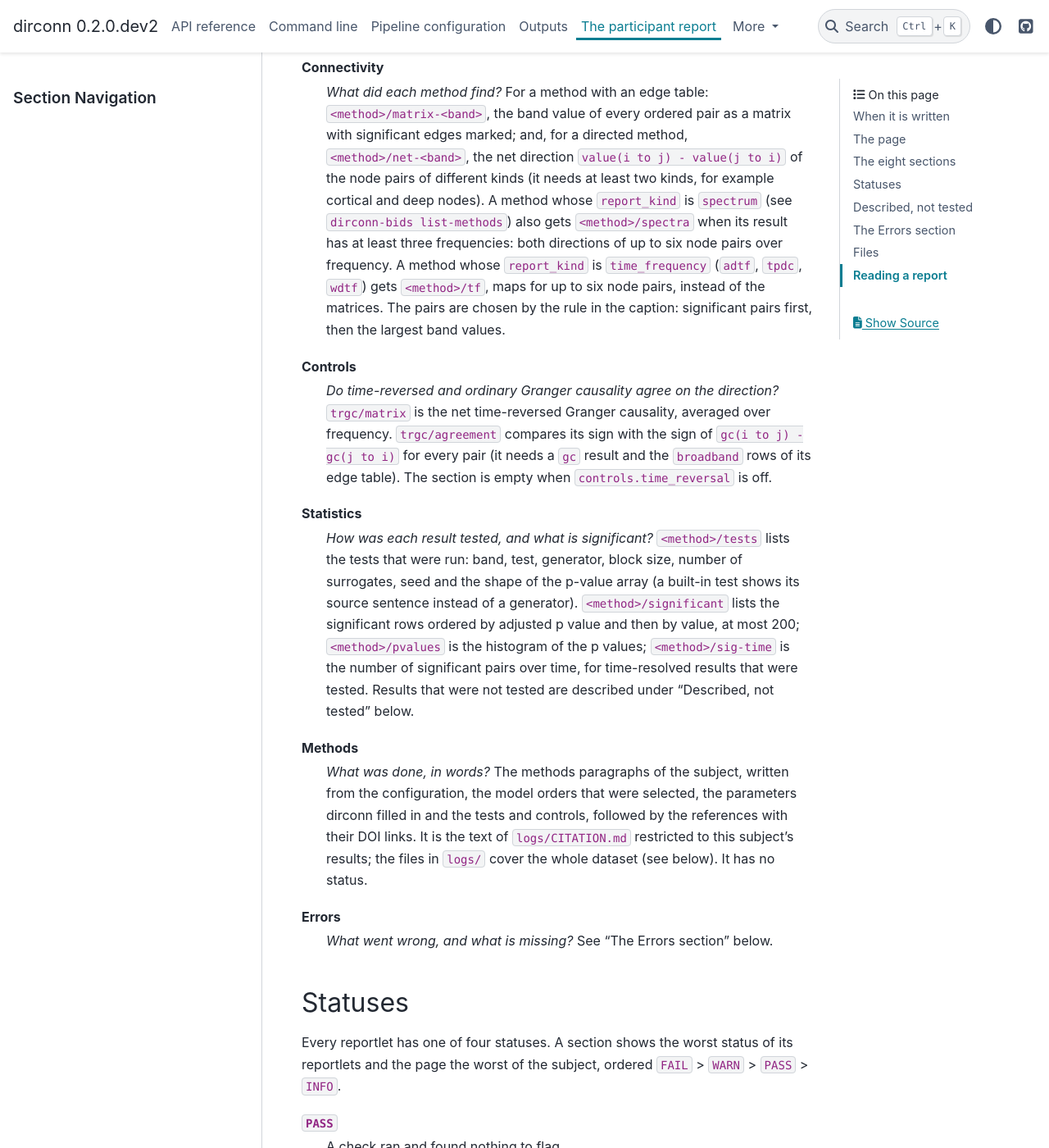
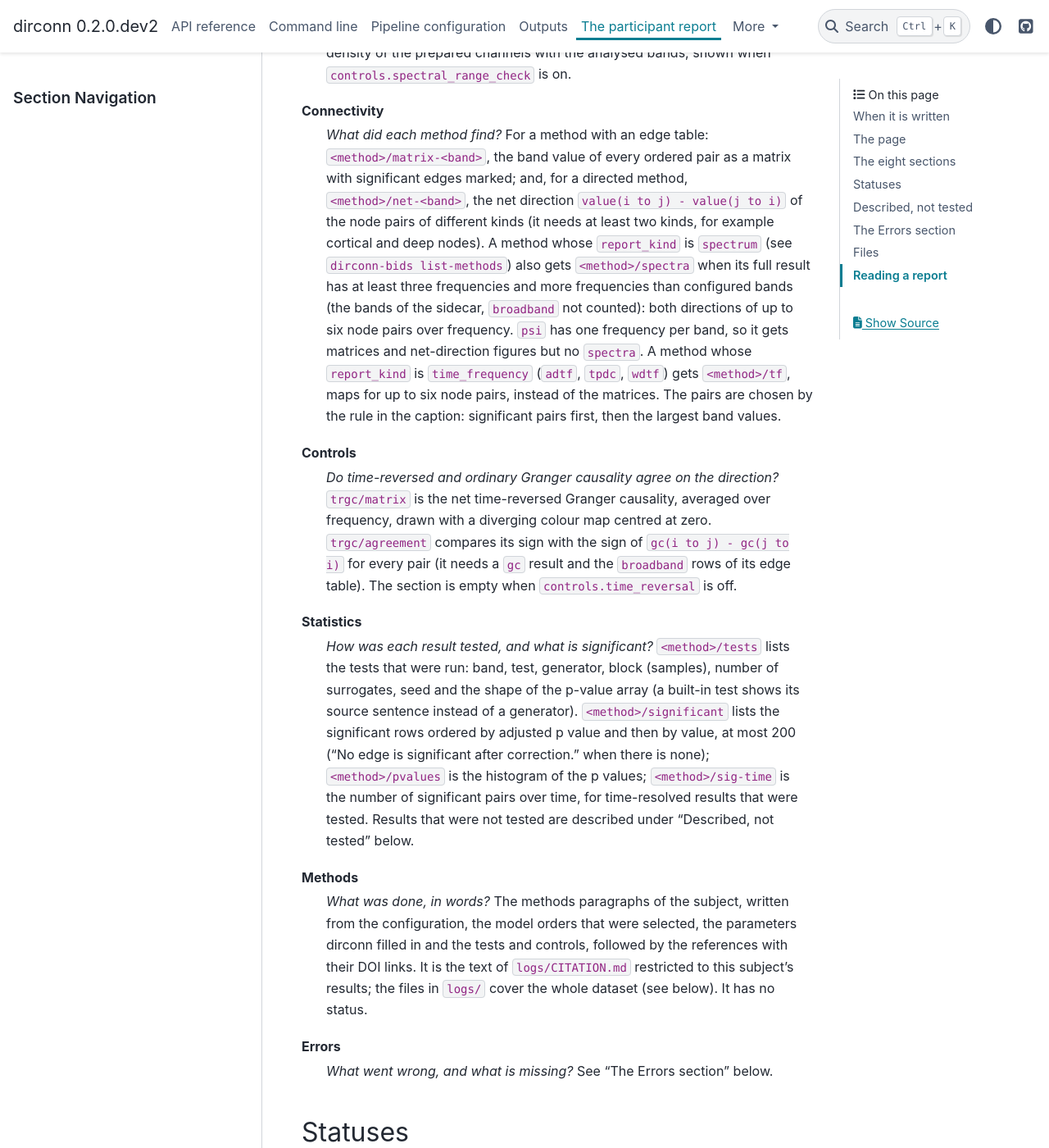
Before and after one commit to HanweiLiu-Viola/dirconn, a Sphinx documentation site: the page built from docs/report.rst, in a window 1280 px wide and 1400 px high, scrolled down 2247 px. Shown: the whole window at 82% size. Built offline with Sphinx 7.4.7 and the PyData theme 0.15.4, drawn with Linux system fonts in a browser that asks for light colours; pages that are not in the unit, such as notebooks, are missing from menus; some of the changed text lies outside the part shown.

Commit message:
docs: report guide matches the code; tutorials 15 to 18 simulate; docker example line break

```diff
--- a/docs/index.rst
+++ b/docs/index.rst
@@ -44,7 +44,7 @@ pyCirclize); the map of the cortical surface needs ``plot-extra`` and MNE's 3D p
 Tutorials that need the MNE sample dataset
 ------------------------------------------
 
-Tutorials 1 to 6, 9 to 12, 15 and 16 use simulated data only. Tutorials 7, 8, 13 and 14 need the MNE
+Tutorials 1 to 6, 9 to 12 and 15 to 18 use simulated data only. Tutorials 7, 8, 13 and 14 need the MNE
 ``sample`` dataset (about 1.5 GB). dirconn **never downloads it without being asked**: the tutorials
 call :func:`dirconn.datasets.require_sample`, which looks for the data locally and, if it is missing,
 stops with the size, the ``MNE_DATA`` setting and the download command.
--- a/docs/report.rst
+++ b/docs/report.rst
@@ -17,8 +17,9 @@ When it is written
   code 0 or 1), for every subject that had a recording in the run, and then the methods text of the
   whole output dataset. A run that skipped every task (a repeat) writes them again.
 * ``dirconn-bids BIDS_DIR OUTPUT_DIR participant --reports-only`` writes them again from the files in
-  ``OUTPUT_DIR/dirconn`` without reading the BIDS dataset or the configuration and without computing
-  anything. Use it after updating dirconn, or to rebuild a report that failed.
+  ``OUTPUT_DIR/dirconn`` without reading the BIDS dataset and without computing anything. It reads
+  the configuration stored in the output dataset (``dirconn.toml``); ``--config`` and ``--set`` are
+  ignored. Use it after updating dirconn, or to rebuild a report that failed.
 * ``--boilerplate-only`` writes only ``logs/CITATION.*``. See :doc:`usage` for both options.
 
 A subject's report covers every recording of that subject in the output dataset, including those of
@@ -50,7 +51,8 @@ builds them; ``<method>`` is a name from ``estimation.methods`` and ``<band>`` a
 
 Summary
    *Which recordings does this report cover, and what produced them?* ``summary/overview``: one row per
-   recording with its input files, the SHA-256 over them, the methods and bands that have results,
+   recording with its input files, the SHA-256 over them (the first 12 hex digits and an ellipsis in the table; the
+   full value is kept in the reportlet file), the methods and bands that have results,
    the start and end of the run that wrote them, the dirconn version, the Docker image tag and
    revision (``not recorded`` outside the image) and the git commit of a source install. The status is
    the worst of every reportlet of the subject.
@@ -77,23 +79,27 @@ Connectivity
    ``<method>/net-<band>``, the net direction ``value(i to j) - value(j to i)`` of the node pairs of
    different kinds (it needs at least two kinds, for example cortical and deep nodes). A method whose
    ``report_kind`` is ``spectrum`` (see ``dirconn-bids list-methods``) also gets
-   ``<method>/spectra`` when its result has at least three frequencies: both directions of up to six
-   node pairs over frequency. A method whose ``report_kind`` is ``time_frequency`` (``adtf``,
+   ``<method>/spectra`` when its full result has at least three frequencies and more frequencies
+   than configured bands (the bands of the sidecar, ``broadband`` not counted): both directions of
+   up to six node pairs over frequency. ``psi`` has one frequency per band, so it gets matrices
+   and net-direction figures but no ``spectra``. A method whose ``report_kind`` is ``time_frequency`` (``adtf``,
    ``tpdc``, ``wdtf``) gets ``<method>/tf``, maps for up to six node pairs, instead of the
    matrices. The pairs are chosen by the rule in the caption:
    significant pairs first, then the largest band values.
 
 Controls
    *Do time-reversed and ordinary Granger causality agree on the direction?* ``trgc/matrix`` is the
-   net time-reversed Granger causality, averaged over frequency. ``trgc/agreement`` compares its sign
+   net time-reversed Granger causality, averaged over frequency, drawn with a diverging colour map
+   centred at zero. ``trgc/agreement`` compares its sign
    with the sign of ``gc(i to j) - gc(j to i)`` for every pair (it needs a ``gc`` result and the
    ``broadband`` rows of its edge table). The section is empty when ``controls.time_reversal`` is off.
 
 Statistics
    *How was each result tested, and what is significant?* ``<method>/tests`` lists the tests that were
-   run: band, test, generator, block size, number of surrogates, seed and the shape of the p-value
+   run: band, test, generator, block (samples), number of surrogates, seed and the shape of the p-value
    array (a built-in test shows its source sentence instead of a generator). ``<method>/significant``
-   lists the significant rows ordered by adjusted p value and then by value, at most 200;
+   lists the significant rows ordered by adjusted p value and then by value, at most 200
+   ("No edge is significant after correction." when there is none);
    ``<method>/pvalues`` is the histogram of the p values; ``<method>/sig-time`` is the number of
    significant pairs over time, for time-resolved results that were tested. Results that were not
    tested are described under "Described, not tested" below.
--- a/docs/usage.rst
+++ b/docs/usage.rst
@@ -276,7 +276,8 @@ Running in Docker
 The Docker image (see the README) has ``dirconn-bids`` as its entrypoint, so the arguments are those
 above. Mount the BIDS dataset read-only at ``/data`` and an output directory at ``/out``::
 
-   docker run --rm -v /path/to/bids:/data:ro -v /path/to/out:/out        ghcr.io/hanweiliu-viola/dirconn:<tag> /data /out participant --participant-label 01
+   docker run --rm -v /path/to/bids:/data:ro -v /path/to/out:/out \
+     ghcr.io/hanweiliu-viola/dirconn:<tag> /data /out participant --participant-label 01
 
 The report is then ``/path/to/out/dirconn/sub-01.html``, and ``provenance.json`` of the run names the
 image tag and revision (``image``). To rebuild the report from an existing output, give the same
```
